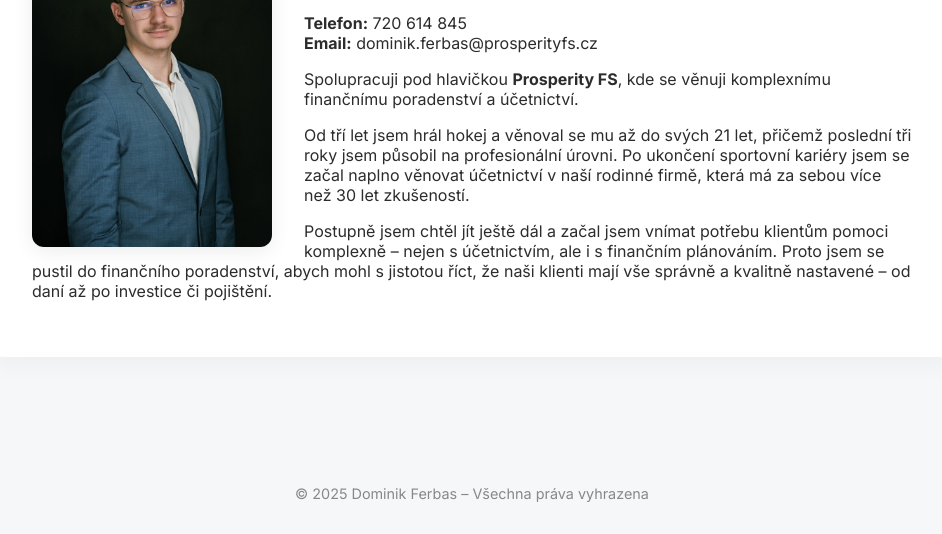
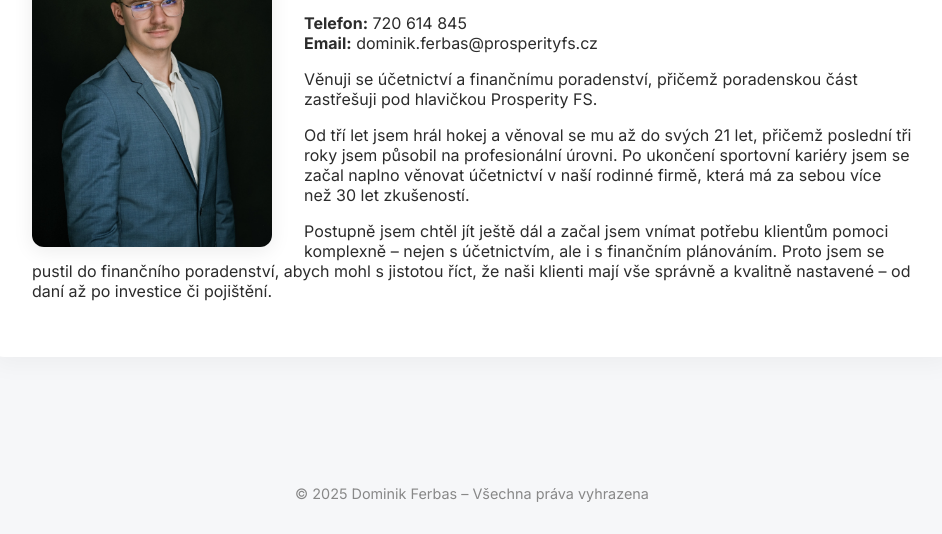
Before and after one commit to ferbas76/dominikferbas, a plain HTML site: page index.html in a window 1280 px wide. Shown: the part 283-817 px from the top of the page, without its empty margins (168-1110 px from the left). Drawn offline with Linux system fonts and the light colour scheme.

Commit message:
Update index.html

```diff
--- a/index.html
+++ b/index.html
@@ -24,7 +24,7 @@
         <p><strong>Účetnictví & Finanční poradenství</strong></p>
         <p><strong>Telefon:</strong> 720 614 845<br>
            <strong>Email:</strong> dominik.ferbas@prosperityfs.cz</p>
-        <p>Spolupracuji pod hlavičkou <strong>Prosperity FS</strong>, kde se věnuji komplexnímu finančnímu poradenství a účetnictví.</p>
+        <p>Věnuji se účetnictví a finančnímu poradenství, přičemž poradenskou část zastřešuji pod hlavičkou Prosperity FS.</p>
         <p>Od tří let jsem hrál hokej a věnoval se mu až do svých 21 let, přičemž poslední tři roky jsem působil na profesionální úrovni. Po ukončení sportovní kariéry jsem se začal naplno věnovat účetnictví v naší rodinné firmě, která má za sebou více než 30 let zkušeností.</p>
         <p>Postupně jsem chtěl jít ještě dál a začal jsem vnímat potřebu klientům pomoci komplexně – nejen s účetnictvím, ale i s finančním plánováním. Proto jsem se pustil do finančního poradenství, abych mohl s jistotou říct, že naši klienti mají vše správně a kvalitně nastavené – od daní až po investice či pojištění.</p>
       </div>
```
